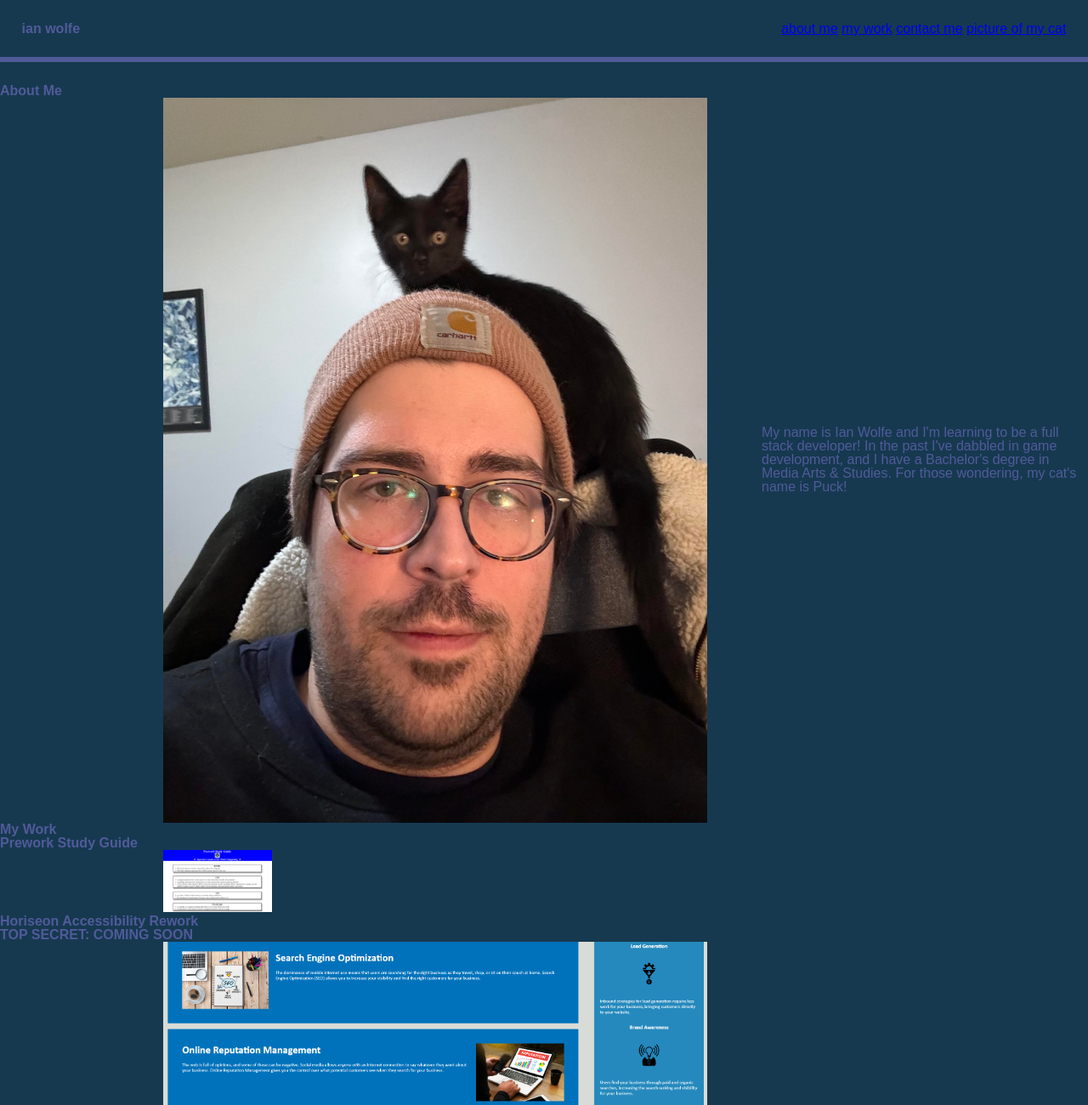
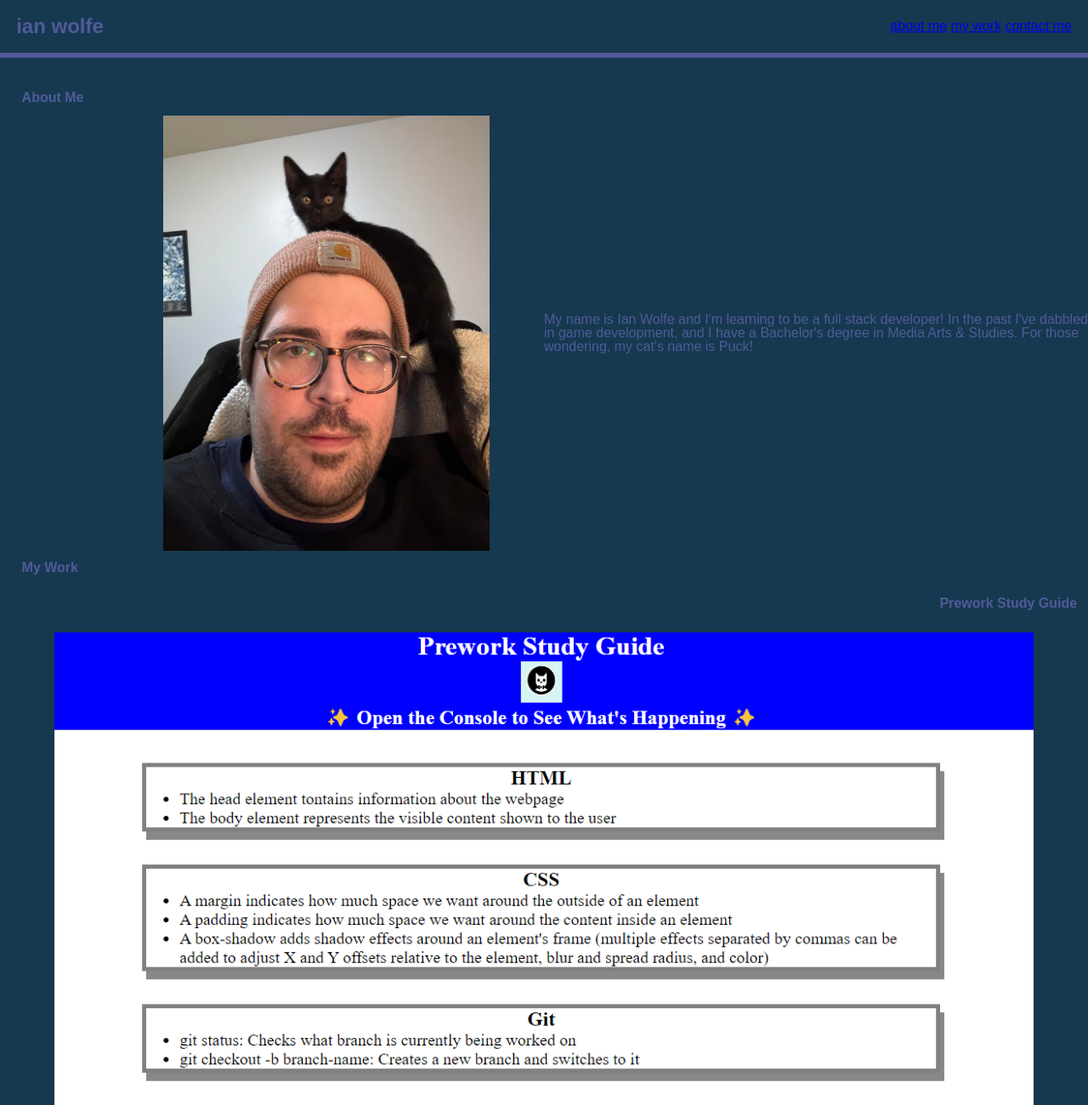
Before and after one commit to enkw/nwbc-enw-portfolio, a plain HTML site: page index.html in a window 1280 px wide. Shown: the top 1300 px of the page at 85% size. Drawn offline with Linux system fonts and the light colour scheme.

Commit message:
more css tweaks, added functionality to the nav links

```diff
--- a/assets/style.css
+++ b/assets/style.css
@@ -15,7 +15,7 @@ header, footer {
     display: flex;
     justify-content: space-between;
     align-items: center;
-    padding: 2%;
+    /* padding: 2%; */
     border-width: 6px;
     background-color: #163950;
 }
@@ -29,21 +29,36 @@ main {
     flex-direction: column;
     margin: 2% auto;
 }
-p {}
-
+h1 {
+    font-size: x-large;
+}
+h2 {
+    text-align: left;
+    margin: 1% 2%;
+}
+h3 {
+    text-align: right;
+    margin: 2% 1%;
+}
 /* Style options for all pics other than prework study guide */
-.myPic, .projectSS {
-    max-width: 50%;
-    max-height: 50%;
+.myPic {
+    max-width: 30%;
+    max-height: 30%;
     margin: 0 15%;
     margin-right: 5%;
     float: left;
 }
 /* Style for the prework study guide pic */
 .projectPic {
-    width: 10%;
-    height: 10%;
-    margin: 0 15%;
+    max-width: 90%;
+    max-height: 90%;
+    margin: 0 5%;
+}
+.projectSS {
+    max-width: 70%;
+    max-height: 70%;
+    margin: 0 5%;
+
 }
 /* Class to help me push the about me section's text to the right of the pic of me */
 .myPicWithText {
@@ -54,6 +69,7 @@ p {}
 /* Stlye for the borders of the header and footer */
 .hBorder {
     border-style: none none solid none;
+    padding: 1.5%;
 }
 /* fBorder includes code to keep footer at the bottom of the page */
 .fBorder {
--- a/index.html
+++ b/index.html
@@ -3,9 +3,9 @@
 <head>
     <meta charset="UTF-8">
     <meta name="viewport" content="width=device-width, initial-scale=1.0">
-    <title>Ian Wolfe's Personal Portfolio</title>
     <link rel="stylesheet" href="./assets/reset.css" />
     <link rel="stylesheet" href="./assets/style.css" />
+    <title>Ian Wolfe's Personal Portfolio</title>
 </head>
 <body>
     <!-- Header & Navigation bar -->
@@ -13,10 +13,9 @@
     <h1>ian wolfe</h1>
     <nav>
         <ul>
-            <li><a href="#">about me</a></li>
-            <li><a href="#">my work</a></li>
-            <li><a href="#">contact me</a></li>
-            <li><a href="#">picture of my cat</a></li>
+            <li><a href="#aboutMe">about me</a></li>
+            <li><a href="#myWork">my work</a></li>
+            <li><a href="#contactMe">contact me</a></li>
         </ul>
     </nav>
    </header>
@@ -24,30 +23,28 @@
     <!-- Main Section for the three topics -->
     <section>
          <!-- About Me -->
-         <h2>About Me</h2>
+         <h2 id="aboutMe">About Me</h2>
          <div class="myPicWithText">
          <img class="myPic" src="./assets/images/me.jpg" alt="Image of a gorgeous young man (cat) and me, a large male human." />
-         <div>
          <p>
              My name is Ian Wolfe and I'm learning to be a full stack developer! In the past I've dabbled in game development, and I have a Bachelor's degree in Media Arts & Studies. For those wondering, my cat's name is Puck!
          </p>
          </div>
-         </div>
     </section>
     <section>
          <!-- My Work -->
-         <h2>My Work</h2>
+         <h2 id="myWork">My Work</h2>
          <h3>Prework Study Guide</h3>
          <img class="projectPic" src="./assets/images/Screenshot-of-prework-study-guide.png" alt="Basic application that displays introductory notes on HTML, CSS, GIT, and JavaScript." />
          <h3>Horiseon Accessibility Rework</h3>
-         <h3>TOP SECRET: COMING SOON</h3>
          <img class="projectSS" src="./assets/images/Screenshot-of-completed-challenge01.png" alt="Screenshot of our accessibility project, image includes sections on Search Engine Optimaztion, Online Reputation Management, and Social Media Marketing." />
+         <h3>COMING SOON</h3>
          <img class="projectSS" src="./assets/images/under-construction.jpg" alt="Yellow image of person doing construction work, with the text Under Constuction beneath it." />
     </section>
 </main>
     <footer class="fBorder">
          <!-- Contact Me Section to appear as the Footer -->
-         <h2>Contact Me</h2>
+         <h2 id="contactMe">Contact Me</h2>
             <ul>
                 <li>Phone: 313-420-6969</li>
                 <li>iankwolfe@gmail.com</li>
```
